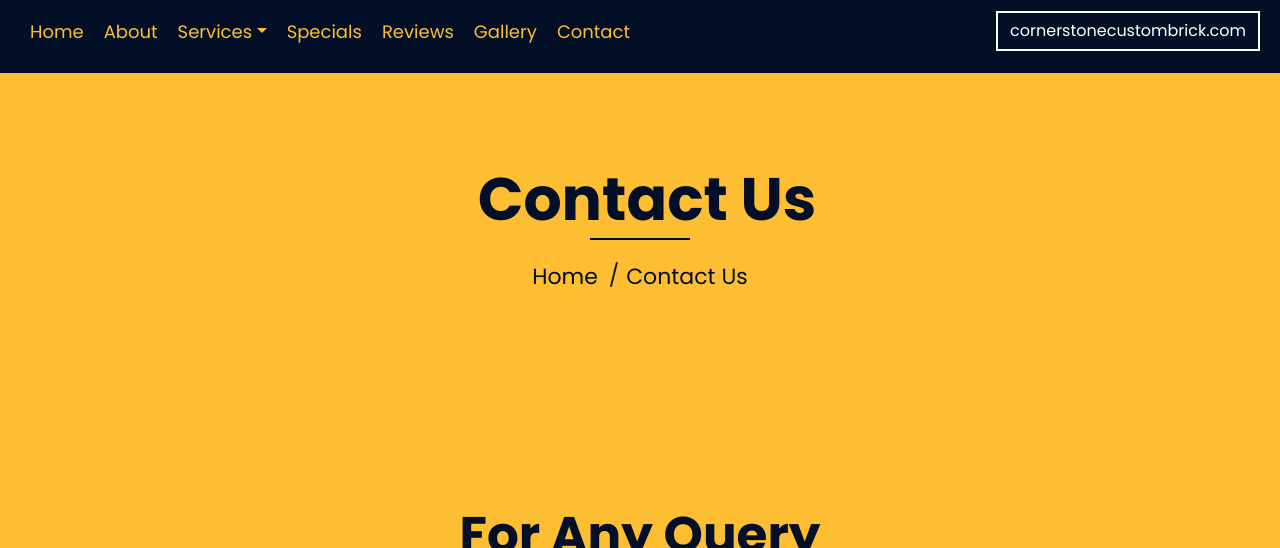
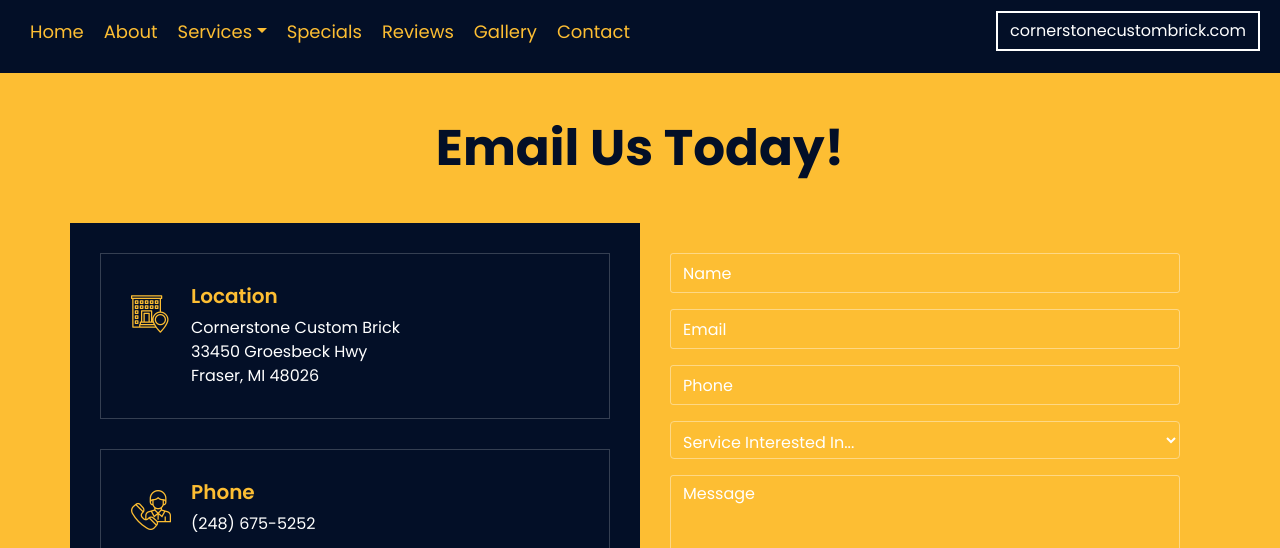
Before and after one commit to pdonahu1/cornerstone, a website with bundled scripts: page contact.html in a window 1280 px wide. Shown: the part 252-800 px from the top of the page. Built offline with nearby package versions, Linux system fonts and the light colour scheme.

Commit message:
updated changes

```diff
--- a/contact.html
+++ b/contact.html
@@ -156,27 +156,15 @@
             <!-- Nav Bar End -->
 
             <!-- Page Header Start -->
-            <div class="page-header">
-                <div class="container">
-                    <div class="row">
-                        <div class="col-12">
-                            <h2>Contact Us</h2>
-                        </div>
-                        <div class="col-12">
-                            <a href="">Home</a>
-                            <a href="">Contact Us</a>
-                        </div>
-                    </div>
-                </div>
-            </div>
+
             <!-- Page Header End -->
 
             <!-- Contact Start -->
             <div class="contact wow fadeInUp">
                 <div class="container">
                     <div class="section-header text-center">
-                        <p>Get In Touch</p>
-                        <h2>For Any Query</h2>
+
+                        <h2>Email Us Today!</h2>
                     </div>
                     <div class="row">
                         <div class="col-md-6">
```
